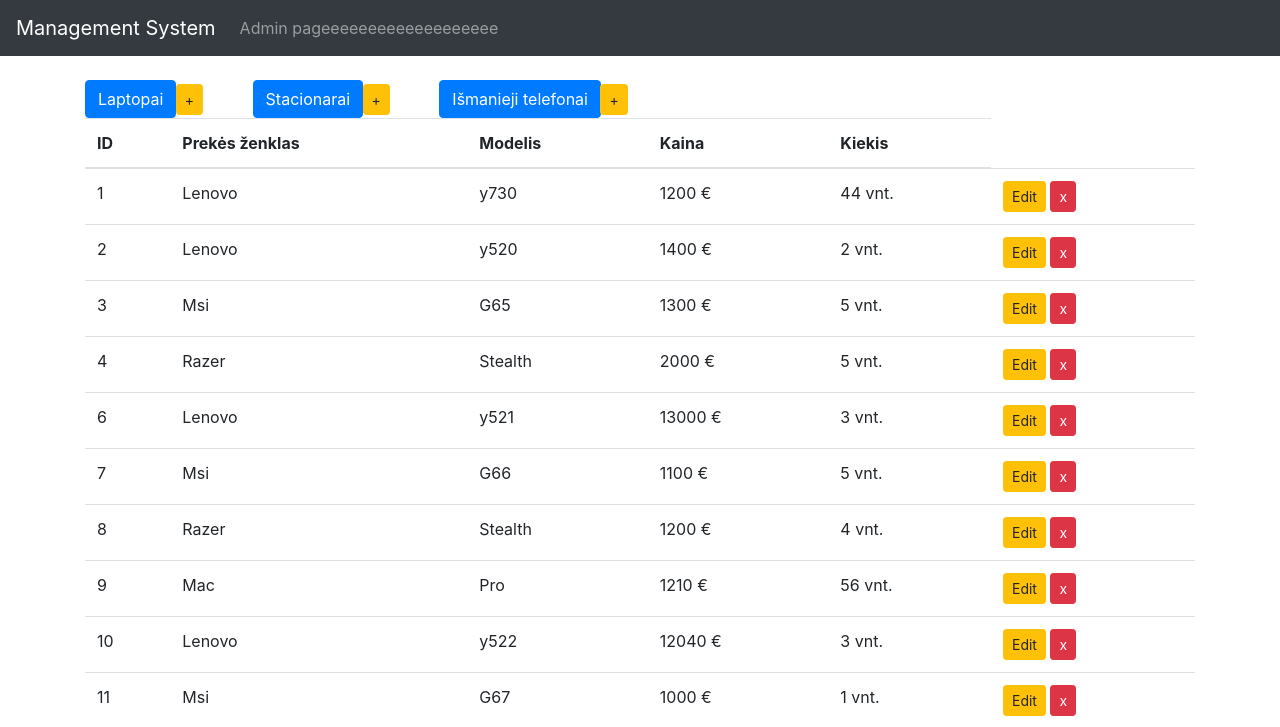
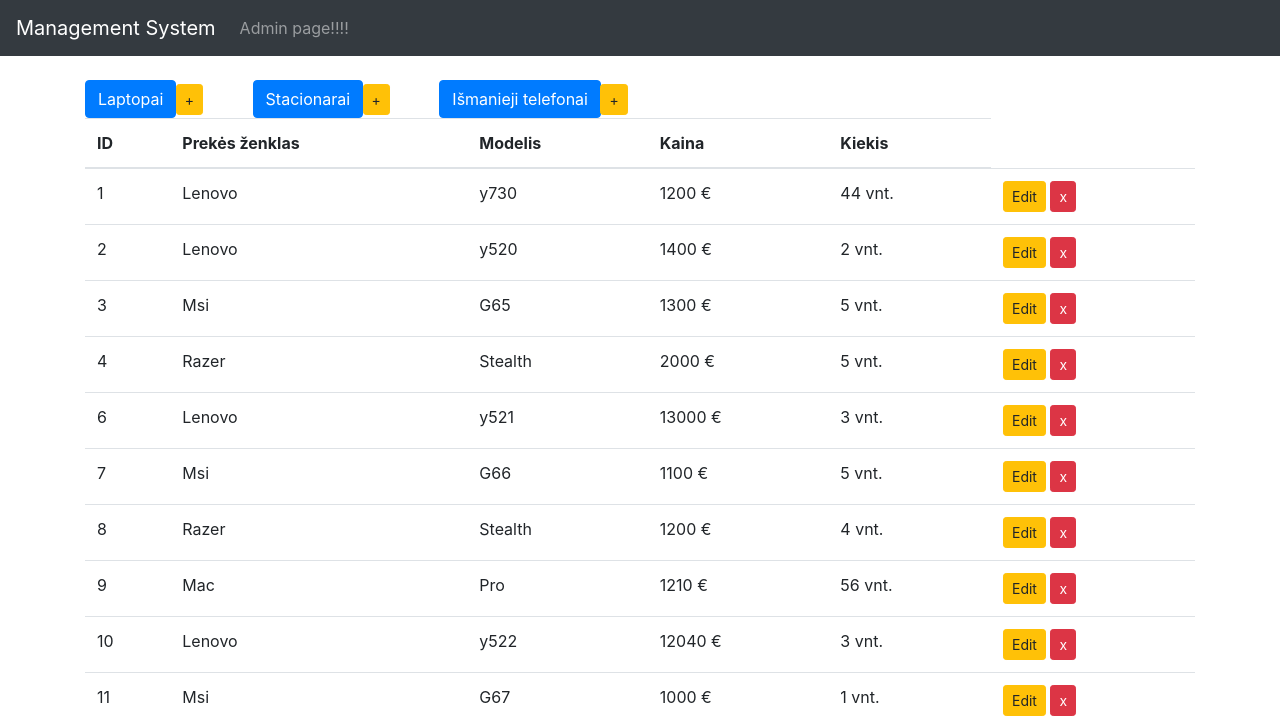
Before and after one commit to edgga/InventoryManagement, a Django app: page / in a window 1280 px wide. Shown: the top 727 px of the page. Run offline with Django 3.2, Linux system fonts and the light colour scheme; a user stored in the database is signed in; data comes from the database, SQL or seed files in the repository; some libraries are stand-ins or nearby versions.

Commit message:
pipelineeeeeeeeeeeeee

```diff
--- a/inventory/templates/inv/base.html
+++ b/inventory/templates/inv/base.html
@@ -19,7 +19,7 @@
         <div class="collapse navbar-collapse" id="navbarsExample02">
     <ul class="navbar-nav mr-auto">
       <li class="nav-item">
-        <a class="nav-link" href="{% url 'admin' %}">Admin pageeeeeeeeeeeeeeeeeee</a>
+        <a class="nav-link" href="{% url 'admin' %}">Admin page!!!!</a>
       </li>
     </ul>
 
```
Also changed, not shown: erd.png (deleted), myapp_models.png (deleted), 2 other files.
